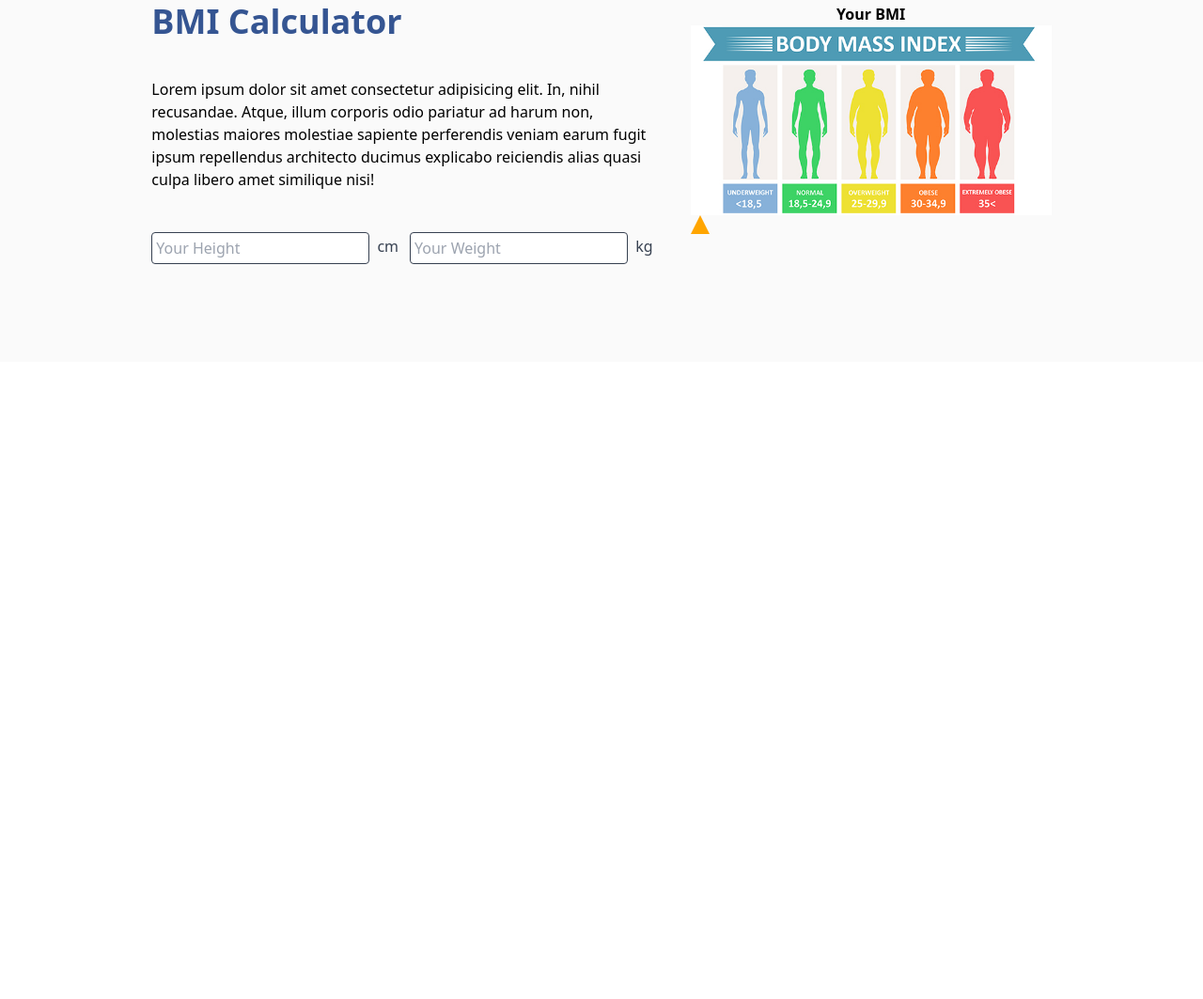
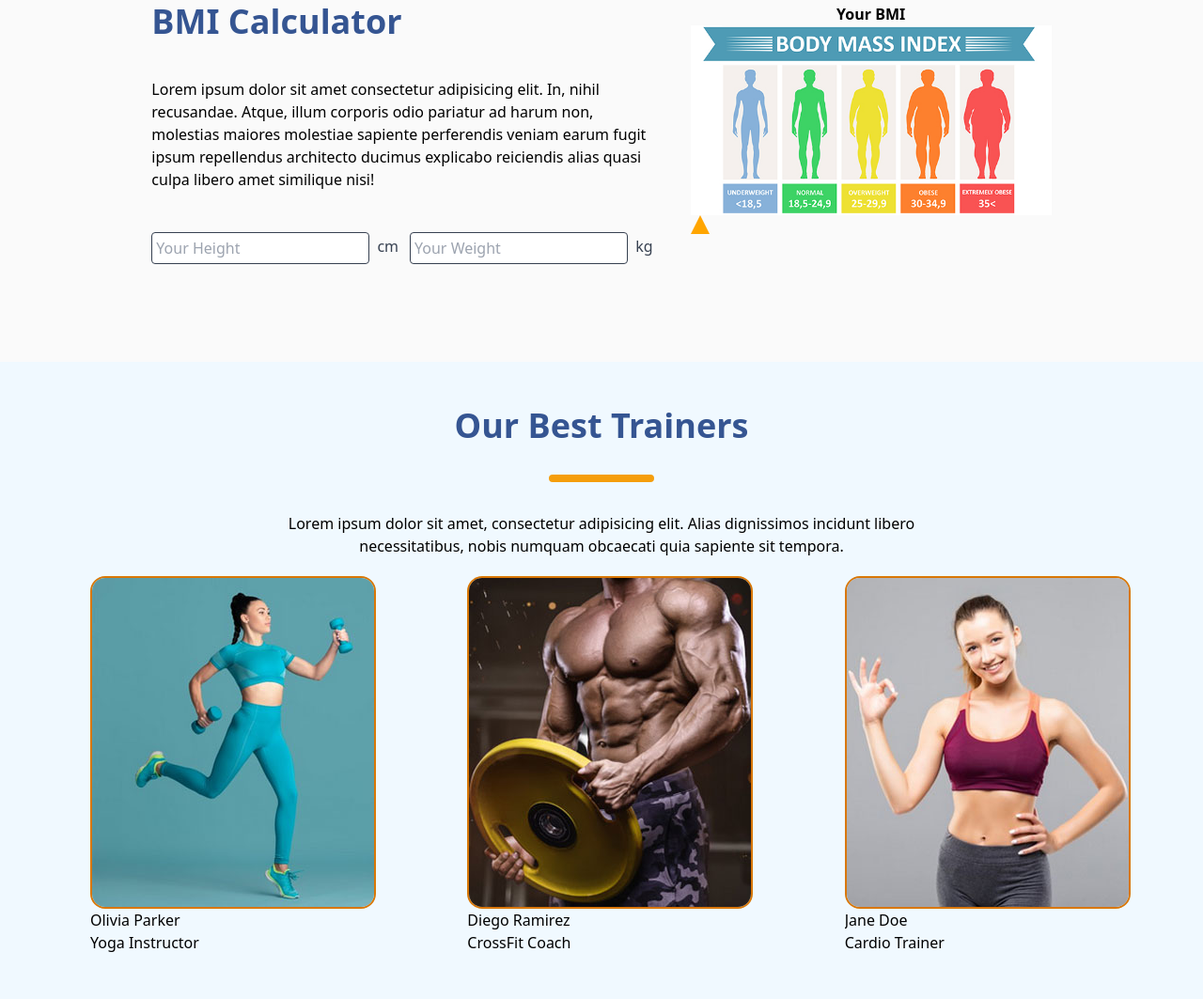
Before and after one commit to esrasen/SportCenter, a website built with Vite: page sport-center/index.html in a window 1280 px wide. Shown: the part 1689-2752 px from the top of the page at 94% size. Before the commit the page ends 2074 px from the top, so only its background shows below. Built offline with nearby package versions, Linux system fonts and the light colour scheme.

Commit message:
Added trainers page

```diff
--- a/sport-center/index.html
+++ b/sport-center/index.html
@@ -124,6 +124,38 @@
   </section>
 
 
+  <section id="trainer" class="bg-sky-50 py-12 ">
+    <div class=" text-center pb-5">
+      <h2 class="text-4xl font-bold text-blue">Our Best Trainers</h2>
+      <hr class="border-4 border-amber-500 my-8 w-28 mx-auto rounded">
+      <p class="px-72">Lorem ipsum dolor sit amet, consectetur adipisicing elit. Alias dignissimos incidunt libero necessitatibus, nobis numquam obcaecati quia sapiente sit tempora.</p>
+    </div>
+
+    <div class="grid gap-5 grid-cols-3 items-center pl-24">
+      <div class="box relative overflow-hidden ">
+        <img src="./public/images/trainer1.jpg" class="rounded-2xl object-cover border-2 border-orange " alt="">
+        <div class="content">
+          <h4>Olivia Parker</h4>
+          <h3>Yoga Instructor</h3>
+        </div>
+      </div>
+      <div class="box relative overflow-hidden">
+        <img src="./public/images/trainer2.jpg" class="rounded-2xl object-cover border-2 border-orange" alt="">
+        <div class="content">
+          <h4>Diego Ramirez</h4>
+          <h3>CrossFit Coach</h3>
+        </div>
+      </div>
+      <div class="box relative overflow-hidden">
+        <img src="./public/images/trainer3.jpg" class="rounded-2xl object-cover border-2 border-orange" alt="">
+        <div class="content">
+          <h4>Jane Doe</h4>
+          <h3>Cardio Trainer</h3>
+        </div>
+      </div>
+    </div>
+  </section>
+
 
 
   <script type="module" src="/main.js"></script>
```
Also changed, not shown: sport-center/output.css, sport-center/public/images/trainer1.jpg (added), sport-center/public/images/trainer2.jpg (added), sport-center/public/images/trainer3.jpg (added).
